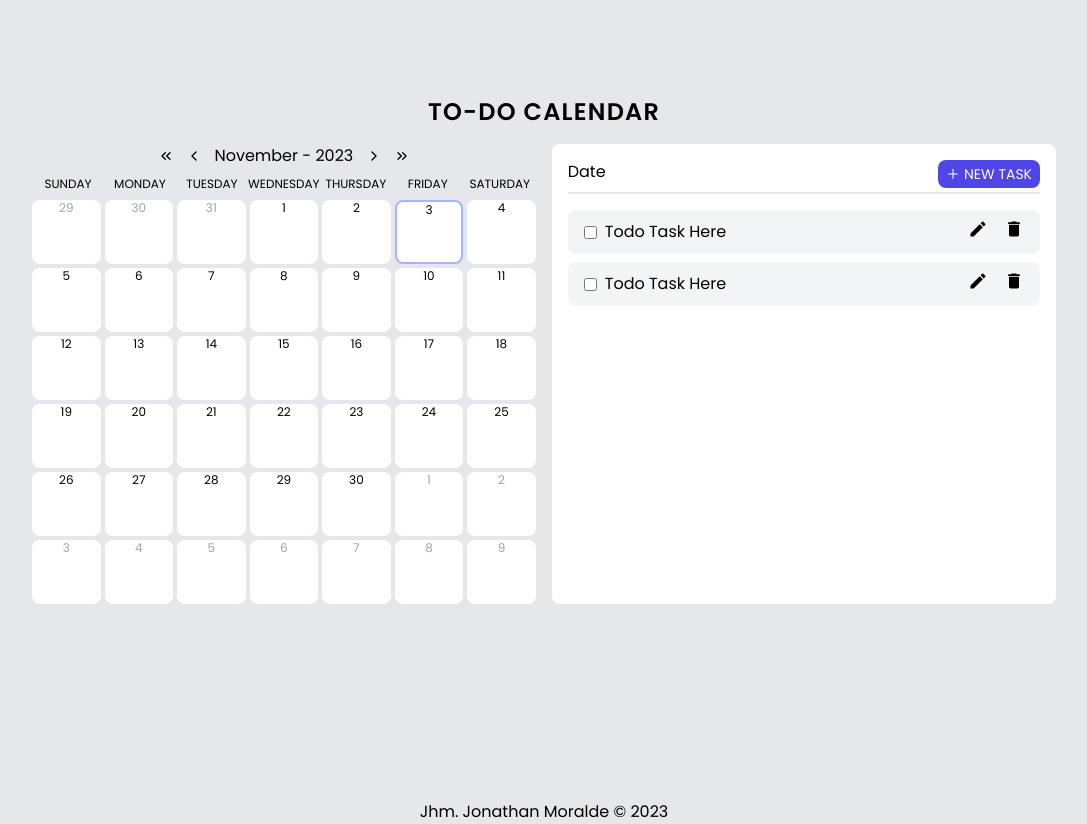
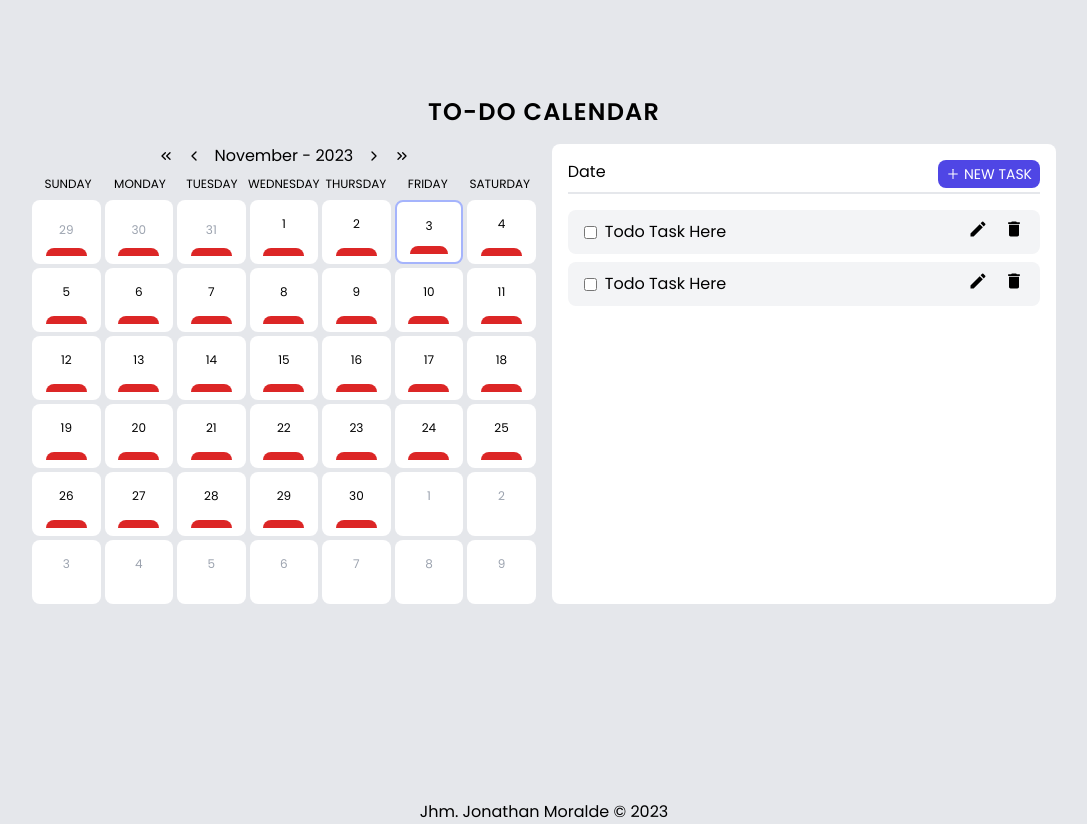
Before and after one commit to JonathanMoralde/todo-calendar-v2, a React (Create React App) app: page / in a window 1280 px wide. Shown: the whole page, without its empty margins (96-1183 px from the left). Built offline with nearby package versions, Linux system fonts and the light colour scheme.

Commit message:
change month & yr btn

```diff
--- a/src/components/btn/styledBtn.js
+++ b/src/components/btn/styledBtn.js
@@ -3,7 +3,7 @@ import { AiOutlinePlus } from "react-icons/ai";
 
 const AddBtn = () => {
   return (
-    <button className="flex items-center bg-indigo-600 text-white  px-2 py-1 rounded-lg hover:opacity-80 transition-opacity">
+    <button className="flex items-center bg-indigo-600 text-white  px-2 py-1 rounded-lg hover:bg-indigo-500 transition-all">
       <span>
         <AiOutlinePlus className="me-1 text-sm" />
       </span>
--- a/src/components/calendar.js
+++ b/src/components/calendar.js
@@ -1,4 +1,4 @@
-import React from "react";
+import React, { useState } from "react";
 import {
   LuChevronLeft,
   LuChevronRight,
@@ -17,10 +17,13 @@ const Calendar = () => {
     "Saturday",
   ];
 
+  const [month, setMonth] = useState(new Date().getMonth());
+  const [year, setYear] = useState(new Date().getFullYear());
+
   const dt = new Date();
   const today = dt.getDate();
-  const month = dt.getMonth();
-  const year = dt.getFullYear();
+  const monthToday = dt.getMonth();
+  const yearToday = dt.getFullYear();
 
   const firstDayOfMonth = new Date(year, month, 1);
   const lastDayOfMonth = new Date(year, month + 1, 0).getDate();
@@ -66,32 +69,34 @@ const Calendar = () => {
 
       content.push(
         <div
-          className={`w-full h-16 bg-white rounded-lg hover:shadow-lg transition-all hover:cursor-pointer ${
-            today === i + 1 && isMonthDays === true
+          className={`w-full h-16 bg-white rounded-lg hover:shadow-lg transition-all hover:cursor-pointer pt-4 pb-2 flex flex-col justify-between ${
+            today === i + 1 && isMonthDays  === true && month === monthToday && year === yearToday
               ? "border-2 border-indigo-300"
               : ""
           }`}
         >
           {isMonthDays ? <h3 className="text-xs">{i + 1}</h3> : <div></div>}
           {isPrefix ? (
-            <h3 className="text-xs text-gray-400">{prefixDay}</h3>
+            <h3 className="text-xs text-gray-400 mb-1">{prefixDay}</h3>
           ) : (
             <div></div>
           )}
+          <div className="w-3/5 h-2 mx-auto rounded-t-lg bg-red-600"></div>
+
         </div>
       );
     }
 
     if (isNextMonth) {
-      // Calculate and display days for the next month
+      // Calculate and display days for the next mont
       const nextMonthDays = 42 - (days + blankDays); // 42 days in a 6x7 grid
       for (let i = 0; i < nextMonthDays; i++) {
         const nextMonthDate = new Date(year, month + 1, i + 1).getDate();
         content.push(
           <div
-            className={`w-full h-16 bg-white rounded-lg text-gray-400 hover:shadow-lg transition-all hover:cursor-pointer`}
+            className={`w-full h-16 bg-white rounded-lg text-gray-400 hover:shadow-lg transition-all hover:cursor-pointer py-4`}
           >
-            <h3 className="text-xs text-gray-400">{nextMonthDate}</h3>
+            <h3 className="text-xs text-gray-400 mb-1">{nextMonthDate}</h3>
           </div>
         );
       }
@@ -100,13 +105,38 @@ const Calendar = () => {
     return content;
   };
 
+  const changeDisplay = (isNext,isYear)=>{
+    if(isYear){
+      if(isNext){
+        setYear(year + 1)
+      }else{
+        setYear(year - 1)
+      }
+    }else{
+
+      if(isNext){
+        if(month === 11){
+          setMonth(0)
+        }else{
+          setMonth(month +1)
+        }
+      }else{
+        if(month === 0){
+          setMonth(11)
+        }else{
+          setMonth(month - 1)
+        }
+      }
+    }
+  }
+
   return (
     <div className="w-1/2 text-center">
       <div className="mb-2 flex items-center justify-between w-1/2 mx-auto">
         <button>
-          <LuChevronsLeft />
+          <LuChevronsLeft onClick={()=>{changeDisplay(false,true)}} />
         </button>
-        <button>
+        <button onClick={()=>{changeDisplay(false)}}>
           <LuChevronLeft />
         </button>
         <h3>
@@ -116,10 +146,10 @@ const Calendar = () => {
           - {year}
         </h3>
         <button>
-          <LuChevronRight />
+          <LuChevronRight onClick={()=>{changeDisplay(true)}} />
         </button>
         <button>
-          <LuChevronsRight />
+          <LuChevronsRight onClick={()=>{changeDisplay(true,true)}} />
         </button>
       </div>
       <div className="grid grid-cols-7 mb-2">
--- a/src/components/list.js
+++ b/src/components/list.js
@@ -17,7 +17,7 @@ const List = () => {
               <input
                 type="checkbox"
                 id="checkbox1"
-                class="default:ring-2 me-2"
+                className="default:ring-2 me-2"
               />
               <label htmlFor="checkbox1">Todo Task Here</label>
             </div>
@@ -36,7 +36,7 @@ const List = () => {
               <input
                 type="checkbox"
                 id="checkbox2"
-                class="default:ring-2 me-2"
+                className="default:ring-2 me-2"
               />
               <label htmlFor="checkbox2">Todo Task Here</label>
             </div>
```
